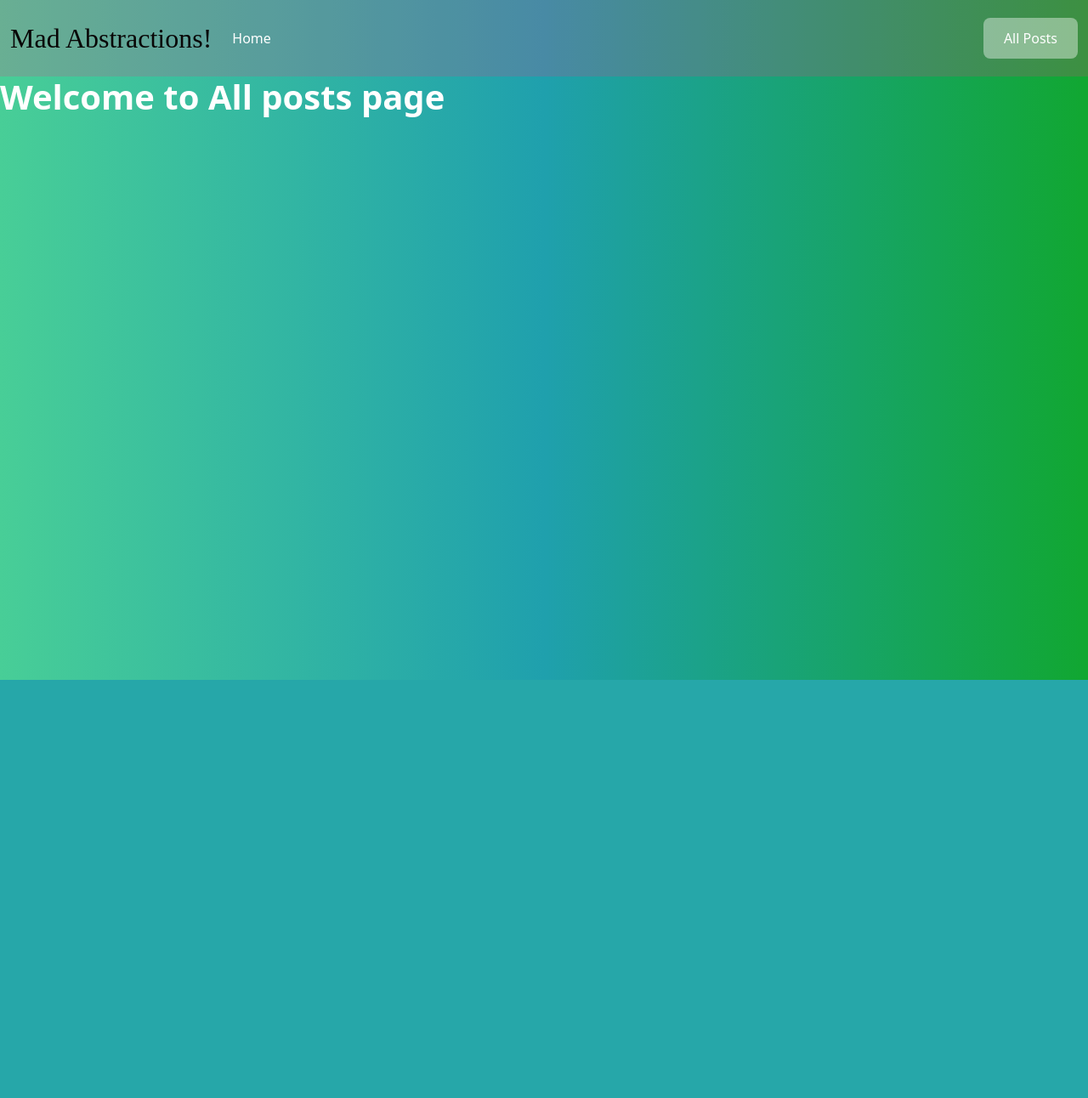
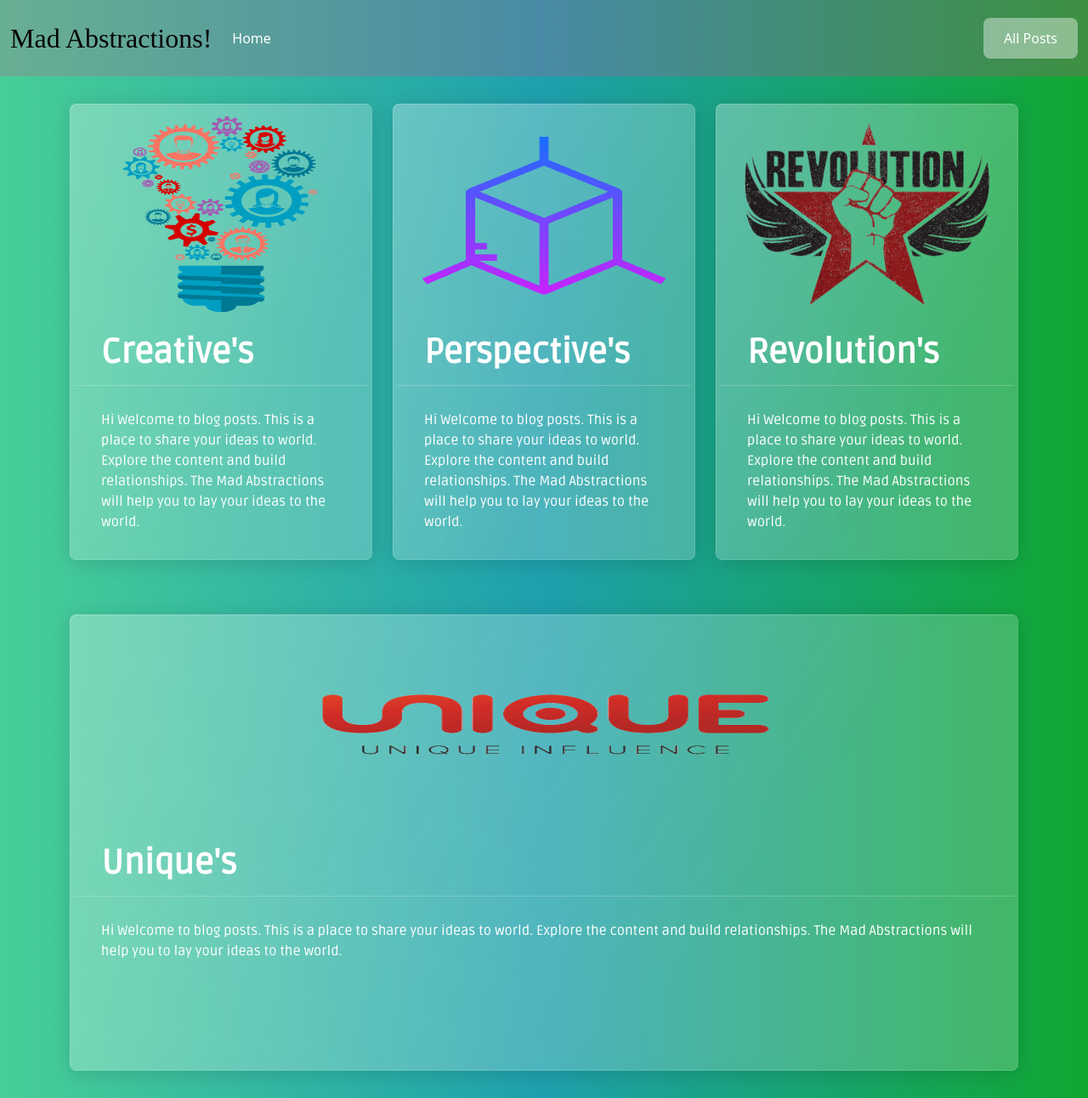
Before and after one commit to yogendraatluri990/django, a Django app: page /posts in a window 1280 px wide. Shown: the whole page at 85% size. Before the commit the page ends 800 px from the top, so only its background shows below. Run offline with Django 3.2, Linux system fonts and the light colour scheme; some libraries are stand-ins or nearby versions; some web fonts are replaced.

Commit message:
added all-posts, post-detail and update views.py to pass each individual selected slug to post-detail

```diff
--- a/blogs/posts/constants.py
+++ b/blogs/posts/constants.py
@@ -1,5 +1,31 @@
-POST_CONSTANTS = {
-    "index_title": "perspective",
-    "intro_card_title": "Blogger's Intro",
-    "profile_content": "Hi Welcome to blog posts. This is a place to share your ideas to world. Explore the content and build relationships. The Mad Abstractions will help you to lay your ideas to the world."
-}
+from datetime  import date;
+
+POST_CONSTANTS = [{
+    "title": "Creative",
+    "author": "Yogee",
+    "date": date(2020, 8, 5),
+    "imageUrl": "creative-bulb.png",
+    "intro_card_title": "Creative's",
+    "post_content": "Hi Welcome to blog posts. This is a place to share your ideas to world. Explore the content and build relationships. The Mad Abstractions will help you to lay your ideas to the world."
+},  {
+    "title": "Perspective",
+    "author": "Atluri",
+    "date": date(2020, 8, 14),
+    "imageUrl": "perspective.png",
+    "intro_card_title": "Perspective's",
+    "post_content": "Hi Welcome to blog posts. This is a place to share your ideas to world. Explore the content and build relationships. The Mad Abstractions will help you to lay your ideas to the world."
+},  {
+    "title": "revolution",
+    "author": "Yogendra.Atluri",
+    "imageUrl": "revolution.png",
+    "date": date(2020, 11, 14),
+    "intro_card_title": "revolution's",
+    "post_content": "Hi Welcome to blog posts. This is a place to share your ideas to world. Explore the content and build relationships. The Mad Abstractions will help you to lay your ideas to the world."
+},  {
+    "title": "Unique",
+    "author": "Yogendra",
+    "imageUrl": "unique.png",
+    "date": date(2020, 11, 14),
+    "intro_card_title": "Unique's",
+    "post_content": "Hi Welcome to blog posts. This is a place to share your ideas to world. Explore the content and build relationships. The Mad Abstractions will help you to lay your ideas to the world."
+}]
--- /dev/null
+++ b/blogs/posts/helper.py
@@ -0,0 +1,19 @@
+
+# returning the date property
+def get_date(post):
+     return post.get('date')
+
+# returning the modified list
+def get_modified_list(posts: list, operation: str):
+      modified_list =  map(data_add_modifier, posts) if operation.lower() == 'add' else map(data_delete_modifier, posts)
+      return modified_list
+
+
+def data_add_modifier(post):
+       post['class'] = 'card-img-top'
+       return post
+
+def data_delete_modifier(post):
+        if('class' in post):
+          del post['class']
+        return post
--- /dev/null
+++ b/blogs/posts/static/posts/post-detail.css
@@ -0,0 +1,5 @@
+.post-detail-container {
+max-width: 80%;
+width: 100%;
+margin: 32px auto;
+}
--- /dev/null
+++ b/blogs/posts/static/posts/post.css
@@ -0,0 +1,37 @@
+.profile-container {
+  padding: 5px;
+  margin: 32px auto;
+}
+
+.card-header {
+  text-transform: capitalize;
+}
+
+a {
+  text-decoration: none;
+}
+
+.card-header,
+.card-text {
+  font-family: Ruda;
+  font-style: normal;
+}
+
+.card-body {
+  height: 200px;
+}
+
+.text-container {
+  width: 75%;
+  margin: auto 25px;
+}
+
+.post-columns {
+  cursor: pointer;
+}
+
+.blogger-img,
+.card-text,
+.card-header {
+  cursor: pointer;
+}
--- a/blogs/posts/templates/posts/pages/all-posts.page.html
+++ b/blogs/posts/templates/posts/pages/all-posts.page.html
@@ -1,11 +1,22 @@
 {% extends 'base_template.html' %}
+
 {% load static %}
 
+{% block page_css %}
+<link rel="stylesheet" href={% static 'posts/post.css' %} />
+{% endblock page_css %}
+
 {% block page_content %}
-<div class="all-posts-container">
-<h1>
-Welcome to All posts page
- </h1>
+<div class="container">
+<div class="row">
+{% for post in all_posts %}
+<div class="col-md post-columns">
+<a href={% url 'blog-detail-page' post.title %}>
+{% include 'posts/pages/post.page.html' %}
+</a>
 </div>
 
+{% endfor %}
+</div>
+</div>
 {% endblock page_content %}
--- /dev/null
+++ b/blogs/posts/templates/posts/pages/post.page.html
@@ -0,0 +1,17 @@
+{% load static %}
+
+{% block page_content %}
+<div class="profile-container card mb-3">
+  <img
+    src="{% static 'posts/images/'|add:post.imageUrl %}"
+    alt="{{ post.intro_card_title|title }}"
+    class="blogger-img {{post.class}}"
+    width="250"
+    height="250"
+  />
+  <h1 class="card-header">{{ post.intro_card_title }}</h1>
+  <div class="card-body">
+    <p class="card-text">{{post.post_content}}</p>
+  </div>
+</div>
+{% endblock page_content %}
--- a/blogs/posts/urls.py
+++ b/blogs/posts/urls.py
@@ -7,5 +7,5 @@
 urlpatterns = [
     path("", views.dashboard, name="dashboard-page"),
     path("posts", views.allPosts, name="posts-page"),
-    path("post/<slug:slug>", views.blogDetail, name="post-detail-page")
+    path("post/<slug:slug>", views.blogDetail, name="blog-detail-page")
 ]
--- a/blogs/posts/views.py
+++ b/blogs/posts/views.py
@@ -6,13 +6,16 @@
 # importing constants
 from . import  constants
 
+#importing helpers
+from . import helper as _util
+
 # Create your views here.
 def dashboard(request):
      try:
+         sorted_profiles = sorted(constants.POST_CONSTANTS, key=_util.get_date);
+         latest_posts = sorted_profiles[:2]
          return render(request, "posts/dashboard.html", {
-             "page_title": f"welcome to {constants.POST_CONSTANTS.get('index_title')}",
-             "intro_card_title": f"{constants.POST_CONSTANTS.get('intro_card_title')}",
-             "profile_content": f"{constants.POST_CONSTANTS.get('profile_content')}"
+             'posts': _util.get_modified_list(latest_posts, 'delete')
          })
 
      except:
@@ -20,12 +23,18 @@
 
 def allPosts(request):
      try:
-        return render(request, "posts/pages/all-posts.page.html", {})
+        sorted_list = sorted(constants.POST_CONSTANTS, key=_util.get_date)
+        return render(request, "posts/pages/all-posts.page.html", {
+            "all_posts": _util.get_modified_list(sorted_list, 'add')
+        })
      except:
           HttpResponse("Not working")
 
-def blogDetail(request):
+def blogDetail(request, slug: str):
         try:
-            return render(request, "posts/pages/blog-detail.page.html", {})
+            current_post = next(post for post in constants.POST_CONSTANTS if post.get('title').lower() == slug.lower())
+            return render(request, "posts/pages/post-detail.page.html", {
+                "post": current_post
+            })
         except:
             HttpResponse('Not Working')
--- a/blogs/templates/base_template.html
+++ b/blogs/templates/base_template.html
@@ -22,5 +22,6 @@
     <script src="https://cdnjs.cloudflare.com/ajax/libs/popper.js/1.16.0/umd/popper.min.js"></script>
     <!-- Latest compiled JavaScript -->
     <script src="{% static 'js/bootstrap.bundle.min.js' %}"></script>
+    <script src="{% static 'js/bootstrap.bundle.min.js.map' %}"></script>
   </body>
 </html>
```
Also changed, not shown: blogs/posts/static/posts/dashboard.css (+4 -25 lines), blogs/posts/templates/posts/dashboard.html (+9 -12 lines), blogs/posts/templates/posts/pages/blog-detail.page.html (deleted, +0 -9 lines), blogs/posts/templates/posts/pages/post-detail.page.html (added, +25 -0 lines), blogs/posts/static/posts/images/creative-bulb.png (added), blogs/posts/static/posts/images/perspective.png (added), blogs/posts/static/posts/images/revolution.png (added), blogs/posts/static/posts/images/unique.png (added), 1 other file.
